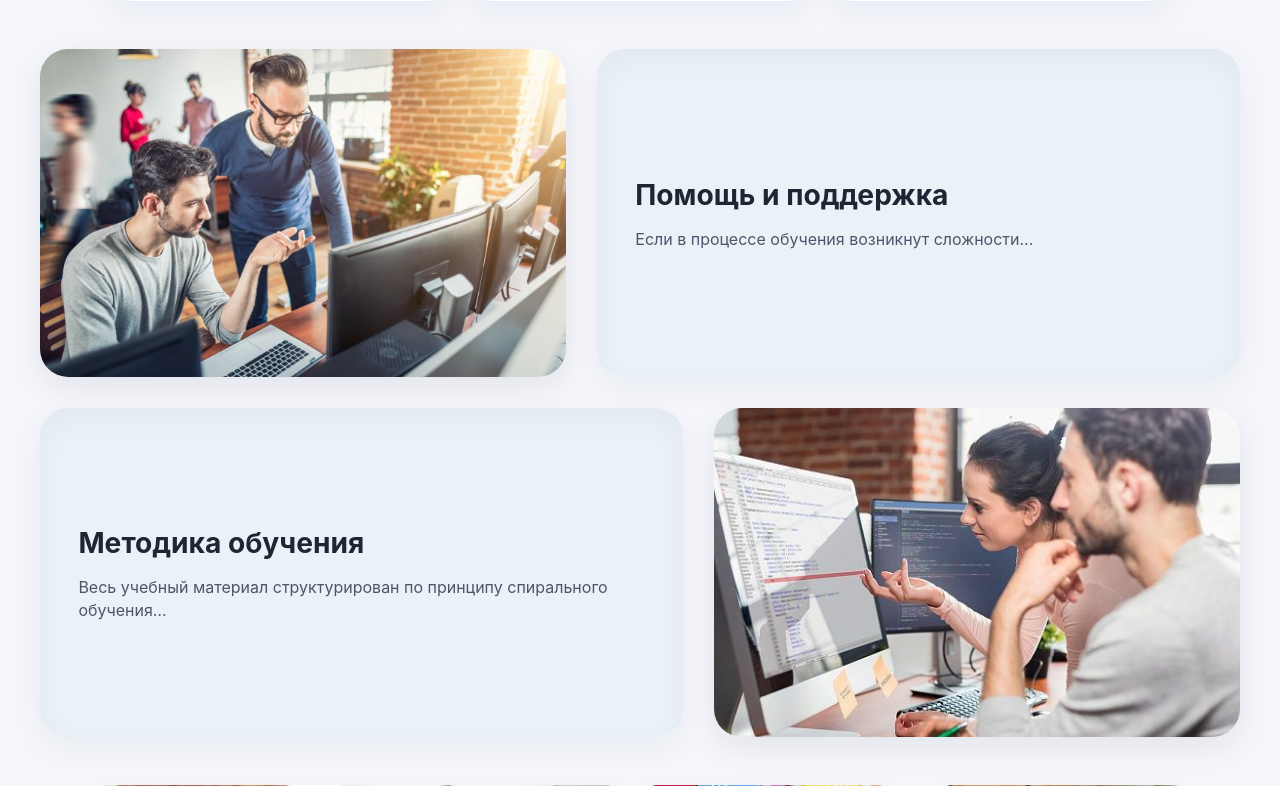
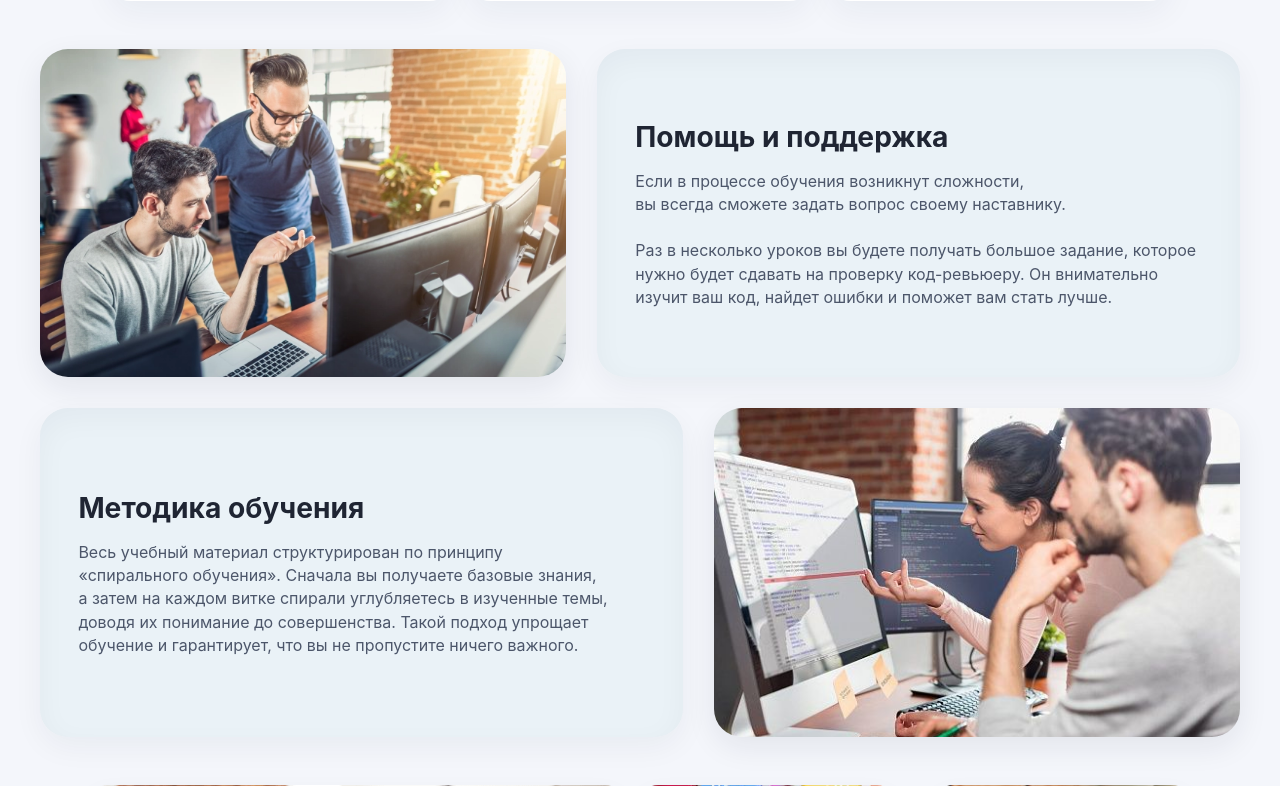
Before and after one commit to AngeloDeveD/CoDeTestRepo, a Flask app: page / in a window 1280 px wide. Shown: the part 1110-1896 px from the top of the page. Run offline with Flask 3, Linux system fonts and the light colour scheme; some libraries are stand-ins or nearby versions.

Commit message:
Исправил отображение иконки и текста

```diff
--- a/static/css/style.css
+++ b/static/css/style.css
@@ -8,6 +8,7 @@
 html,
 body {
     height: 100%;
+    cursor: url("/static/img/cursor.png") 16 16, auto;
 }
 
 html {
@@ -291,7 +292,7 @@ img {
 /* ---------- КОНТЕЙНЕР С ИЛЛЮСТРАЦИЕЙ И КОЛЬЦАМИ ---------- */
 .BannerContent__img-container {
     position: relative;
-    background: #f6f9fc;
+    background: transparent;
     border-radius: 18px;
     overflow: hidden;
 }
--- a/templates/index.html
+++ b/templates/index.html
@@ -155,14 +155,15 @@
             <img src="{{ url_for('static', filename='img/help1.png') }}" alt="">
             <div>
               <h3>Помощь и поддержка</h3>
-              <p>Если в процессе обучения возникнут сложности...</p>
+              <p>Если в процессе обучения возникнут сложности,<br>вы всегда сможете задать вопрос своему наставнику.</p><br>
+              <p>Раз в несколько уроков вы будете получать большое задание, которое<br>нужно будет сдавать на проверку код-ревьюеру. Он внимательно<br>изучит ваш код, найдет ошибки и поможет вам стать лучше. </p>
             </div>
           </div>
 
           <div class="help__row help__row--reverse">
             <div>
               <h3>Методика обучения</h3>
-              <p>Весь учебный материал структурирован по принципу спирального обучения…</p>
+              <p>Весь учебный материал структурирован по принципу<br>«спирального обучения». Сначала вы получаете базовые знания,<br>а затем на каждом витке спирали углубляетесь в изученные темы,<br>доводя их понимание до совершенства. Такой подход упрощает<br>обучение и гарантирует, что вы не пропустите ничего важного.</p>
             </div>
             <img src="{{ url_for('static', filename='img/help2.png') }}" alt="">
           </div>
@@ -188,7 +189,7 @@
 <div class="footerContainer">
     <div class="footerLeftContainer">
       <div class="footerLeftContent__upper">
-        <img src="/static/img/logo-code.svg" class="footerLeftContent__upper-icon" alt="CoDe">
+        <img src="/static/img/logo.svg" class="footerLeftContent__upper-icon" alt="CoDe">
         <h2 class="footerLeftContent__upper-title">Школа программирования</h2>
       </div>
 
```
Also changed, not shown: static/img/cursor.png (added).
